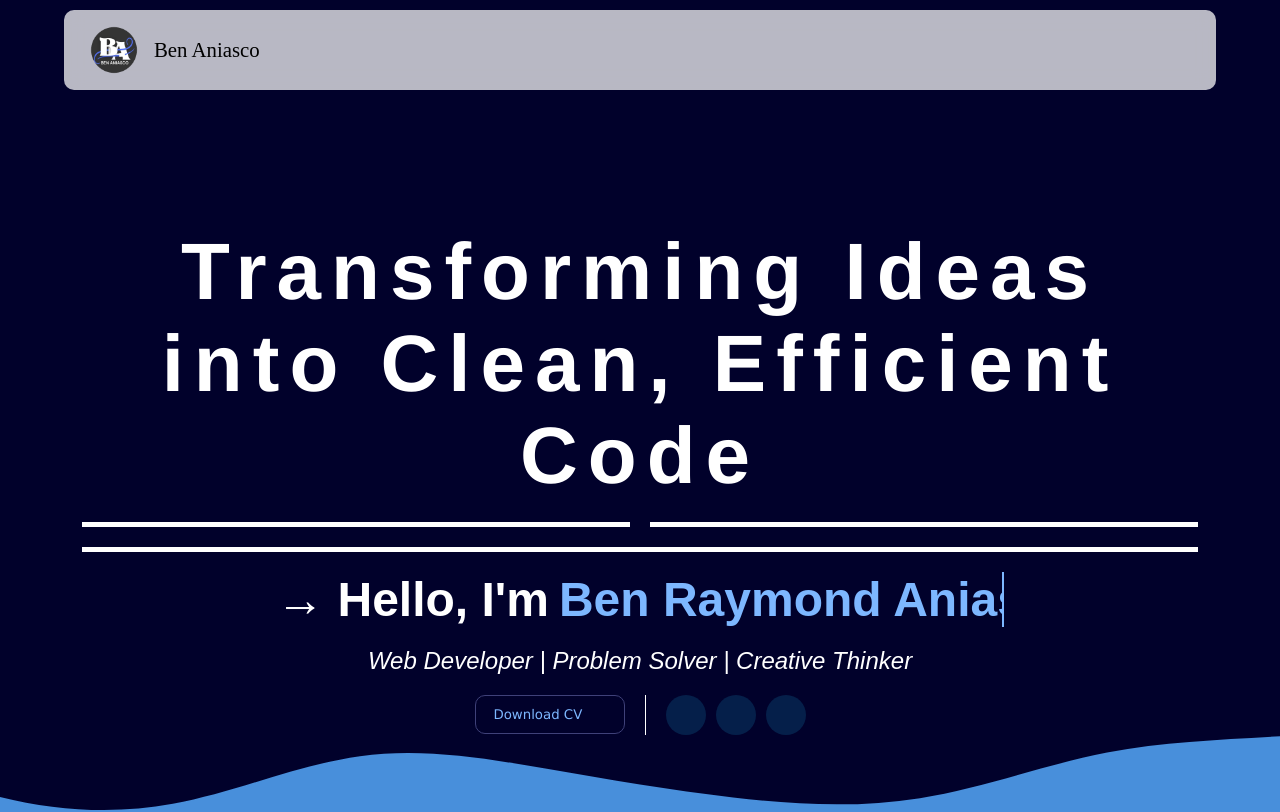
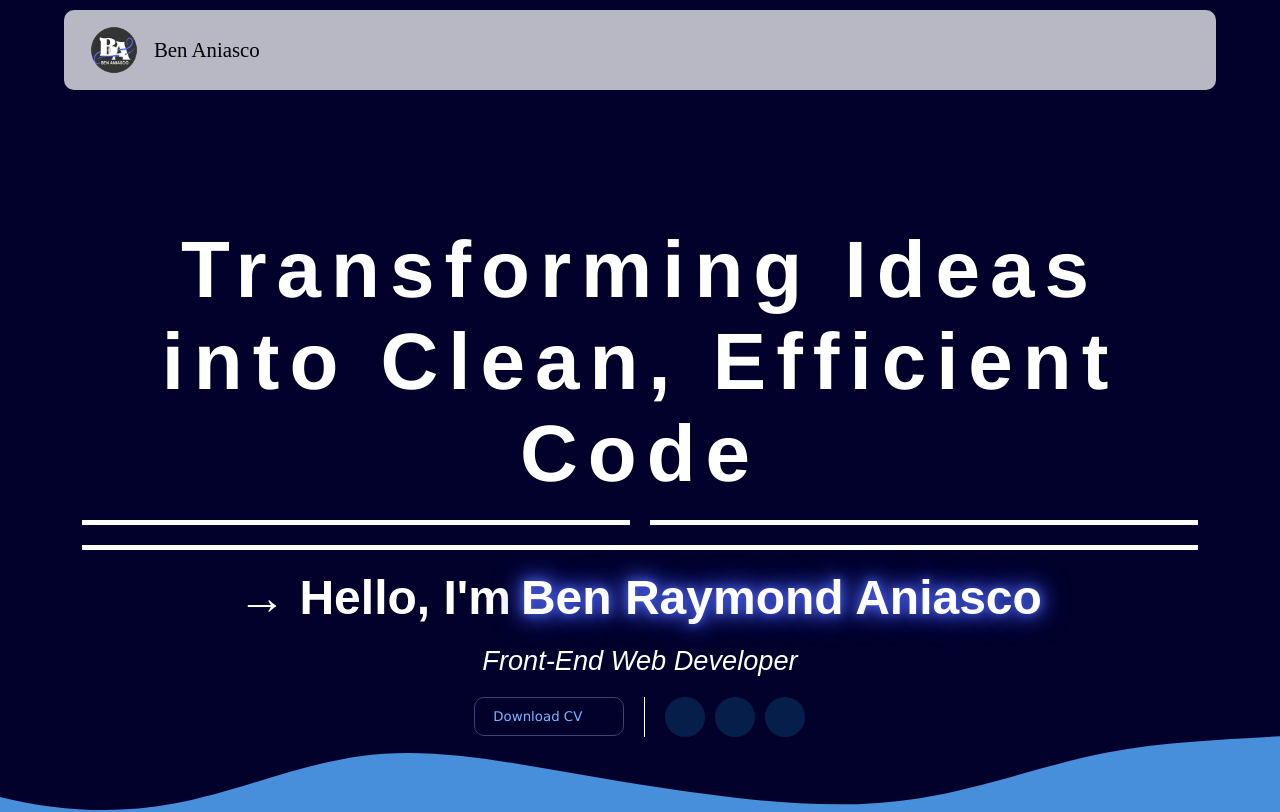
Before and after one commit to Bintooot/benaniasco-portfolio, a React (Vite) app: page / in a window 1280 px wide. Shown: the top 812 px of the page. Built offline with nearby package versions, Linux system fonts and the light colour scheme; some icons are missing.

Commit message:
fixing design

```diff
--- a/src/component/Sections/Hero/Hero.css
+++ b/src/component/Sections/Hero/Hero.css
@@ -33,42 +33,19 @@
   font-size: 3rem;
   text-align: center;
   margin-bottom: 20px;
-}
-
-.hero-text > h2 {
   display: flex;
   justify-content: center;
   gap: 10px;
 }
 
-.hero-text > h2 > span.name {
-  color: #7db7ff;
-  display: inline-block;
-  white-space: nowrap;
-  overflow: hidden;
-  border-right: 2px solid #7db7ff;
-  width: 0;
-  animation: typing 3s steps(30, end) infinite alternate,
-    blink 0.75s step-end infinite;
+
+.hero-text>h2 > span {
+  color: #fff;
+  text-shadow: 0 0 10px #465be6, 0 0 20px #465be6, 0 0 30px #465be6;
+  font-weight: 700;
 }
-
-@keyframes typing {
-  from {
-    width: 0;
-  }
-  to {
-    width: 20ch;
-  }
-}
-
-@keyframes blink {
-  50% {
-    border-color: transparent;
-  }
-}
-
 .hero-text > p {
-  font-size: 1.5rem;
+  font-size: 1.7rem;
   text-align: center;
   font-style: italic;
   margin-bottom: 20px;
--- a/src/component/Sections/Hero/Hero.jsx
+++ b/src/component/Sections/Hero/Hero.jsx
@@ -37,7 +37,7 @@ const Hero = (props) => {
               <h2>
                 → Hello, I'm <span className="name">Ben Raymond Aniasco</span>
               </h2>
-              <p>Web Developer | Problem Solver | Creative Thinker</p>
+              <p>Front-End Web Developer</p>
               <section className="button-box">
                 <div className="button-box-wrapper">
                   <div className="download-cv-wrapper">
```
